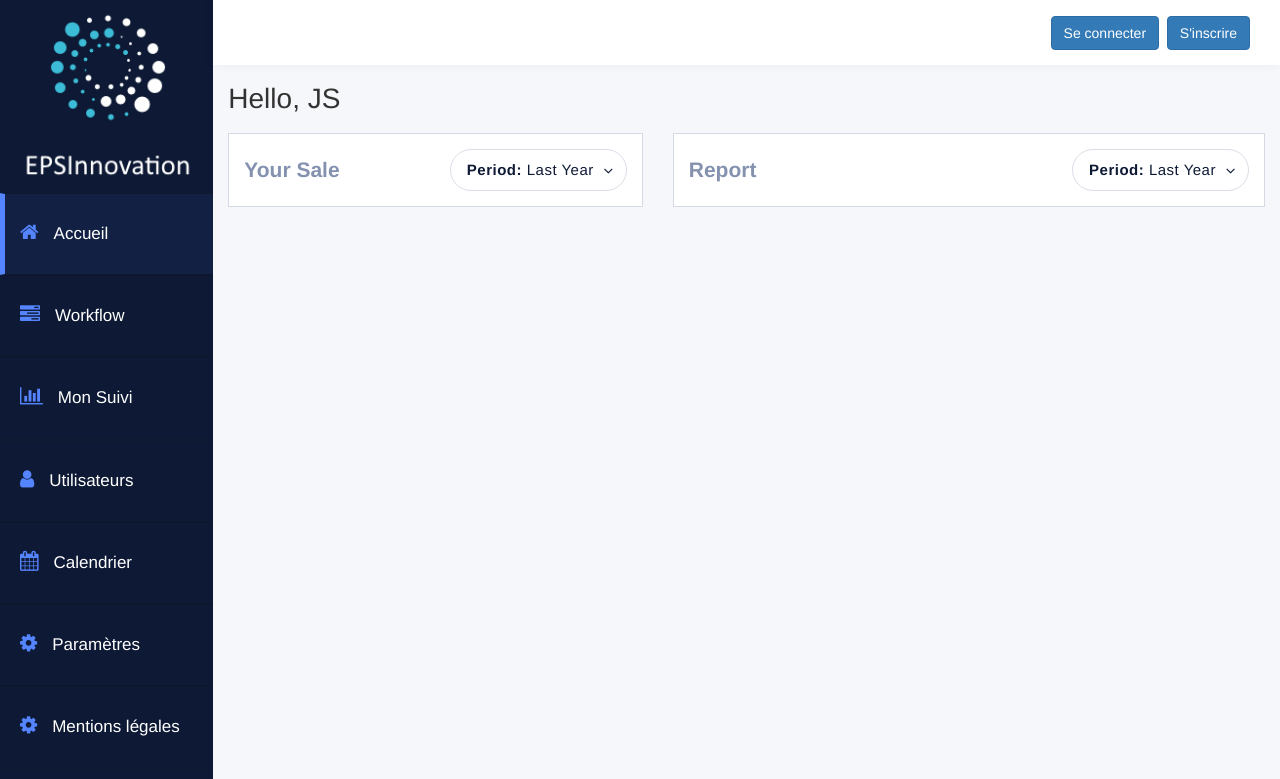
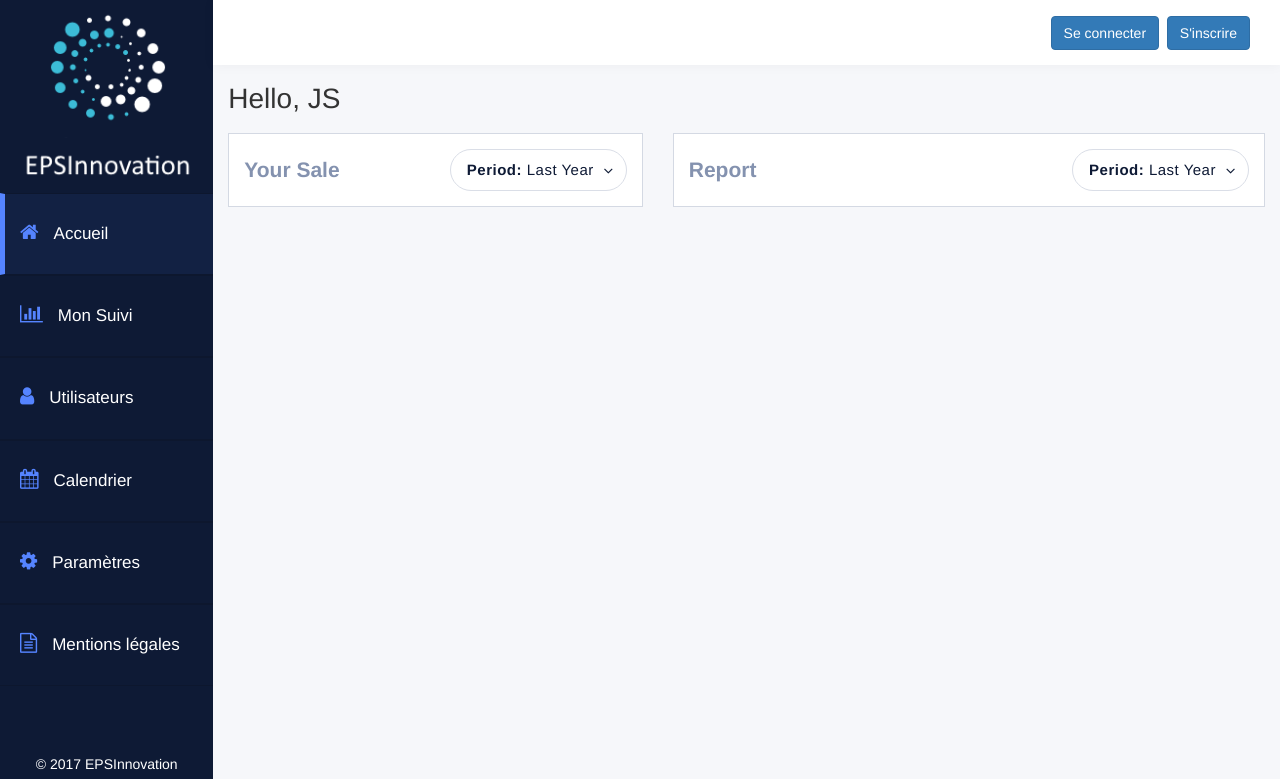
Before and after one commit to jordandevolder/epsinovation, a PHP site: page /blog.php in a window 1280 px wide. Shown: the part 21-800 px from the top of the page. Run offline with PHP 8.4, Linux system fonts and the light colour scheme; some libraries are stand-ins or nearby versions.

Commit message:
ajout copyright

```diff
--- a/Controleur/config.php
+++ b/Controleur/config.php
@@ -12,7 +12,7 @@ define("USER_BDD", "root"); // Identifiant pour se connecter à la base de donn
 define("PASS_BDD", "root"); // MDR de la base de données
 */
 
-define("HOST_BDD", "mysql.hostinger.fr"); // Host de la base de données
+define("HOST_BDD", "localhost"); // Host de la base de données
 define("NAME_BDD", "u120688453_enov"); // Nom de la base de données
 define("USER_BDD", "u120688453_unov"); // Identifiant pour se connecter à la base de données
 define("PASS_BDD", "epsiNnovation&"); // MDR de la base de données*/
--- a/Vue/css/style.css
+++ b/Vue/css/style.css
@@ -565,6 +565,17 @@ header {
     border-top-left-radius: 5px;
     border-top-right-radius: 5px;
 }
+a:hover, a:focus {
+    color: white!important;
+    text-decoration: none!important;
+}
+.centered-copyright {
+    position: absolute;
+    width: 100%;
+    text-align: center;
+    bottom: 5px;
+    color: white;
+}
 /*Main CSS*/
 
 
--- a/Vue/interface.php
+++ b/Vue/interface.php
@@ -17,12 +17,12 @@ function interfaceTop()
                         <img src="Vue/img/LOGO.png" class="logo"/>
                     </li>
                     <li class="active"><a href="#"><i class="fa fa-home" aria-hidden="true"></i><span class="hidden-xs hidden-sm">Accueil</span></a></li>
-                    <li><a href="#"><i class="fa fa-tasks" aria-hidden="true"></i><span class="hidden-xs hidden-sm">Workflow</span></a></li>
                     <li><a href="blog.php?action=suivi"><i class="fa fa-bar-chart" aria-hidden="true"></i><span class="hidden-xs hidden-sm">Mon Suivi</span></a></li>
                     <li><a href="#"><i class="fa fa-user" aria-hidden="true"></i><span class="hidden-xs hidden-sm">Utilisateurs</span></a></li>
                     <li><a href="#"><i class="fa fa-calendar" aria-hidden="true"></i><span class="hidden-xs hidden-sm">Calendrier</span></a></li>
                     <li><a href="#"><i class="fa fa-cog" aria-hidden="true"></i><span class="hidden-xs hidden-sm">Paramètres</span></a></li>
-                    <li><a href="#"><i class="fa fa-cog" aria-hidden="true"></i><span class="hidden-xs hidden-sm">Mentions légales</span></a></li>
+                    <li><a href="#"><i class="fa fa-file-text-o" aria-hidden="true"></i><span class="hidden-xs hidden-sm">Mentions légales</span></a></li>
+                    <li><span class="centered-copyright">&copy; 2017 EPSInnovation</span></li>
                 </ul>
             </div>
         </div>
```
